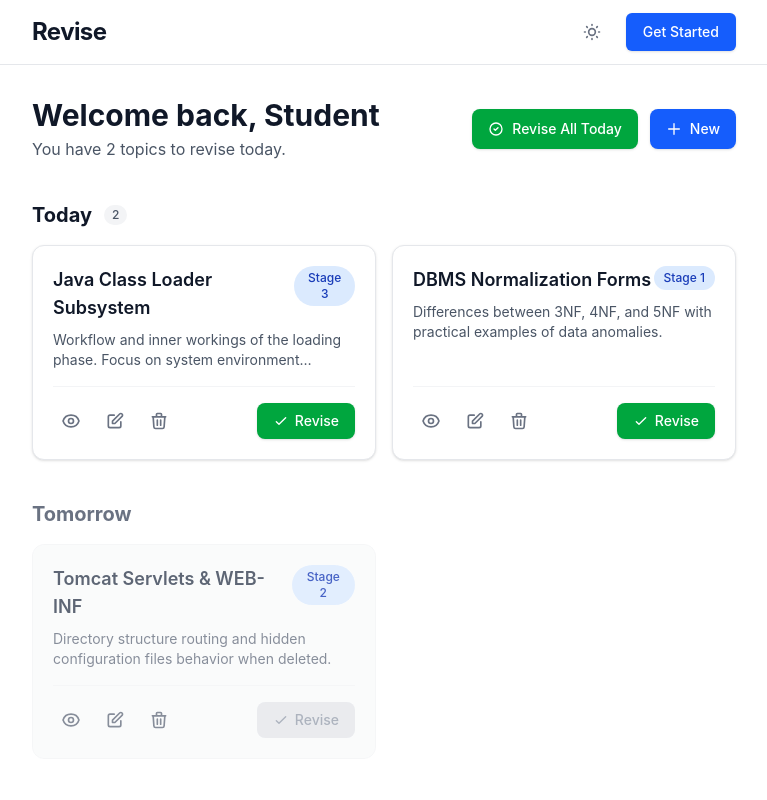
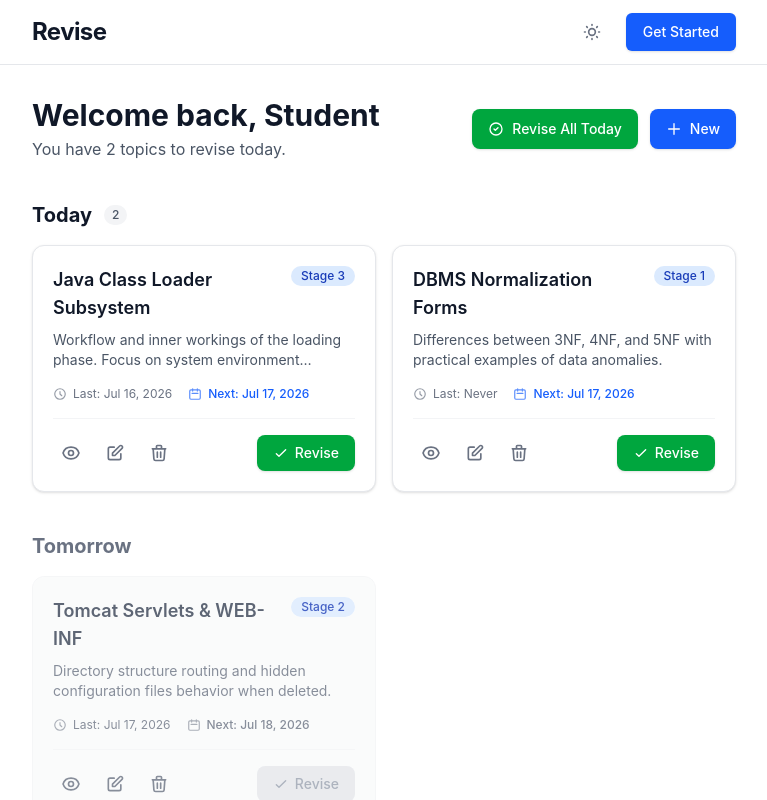
Before and after one commit to TagCoding223/revise, a React (Vite) app in the folder frontend/: page /dashboard in a window 1280 px wide. Shown: the top 800 px of the page, without its empty margins (256-1023 px from the left). Built offline with nearby package versions, Linux system fonts and the light colour scheme.

Commit message:
Applu dates of last and next revision in revision card.

```diff
--- a/frontend/src/components/shared/TopicCard.jsx
+++ b/frontend/src/components/shared/TopicCard.jsx
@@ -1,6 +1,16 @@
 import React from 'react';
 
 export function TopicCard({ topic, isActive, onView, onUpdate, onDelete, onRevise }) {
+  // Helper to format dates consistently or show a fallback
+  const formatDate = (dateString) => {
+    if (!dateString) return 'Never';
+    return new Date(dateString).toLocaleDateString('en-US', {
+      month: 'short',
+      day: 'numeric',
+      year: 'numeric'
+    });
+  };
+
   return (
     <div
       className={`p-5 rounded-xl border transition-all duration-300 flex flex-col justify-between ${
@@ -14,19 +24,35 @@ export function TopicCard({ topic, isActive, onView, onUpdate, onDelete, onRevis
           <h3 className={`font-semibold text-lg ${isActive ? 'text-gray-900 dark:text-white' : 'text-gray-700 dark:text-gray-300'}`}>
             {topic.title}
           </h3>
-          <span className="inline-flex items-center px-2.5 py-1 text-center py-0.5 rounded-full text-xs font-medium bg-blue-100 text-blue-800 dark:bg-blue-900/30 dark:text-blue-300">
+          <span className="inline-flex items-center px-2.5 py-0.5 rounded-full text-xs font-medium bg-blue-100 text-blue-800 dark:bg-blue-900/30 dark:text-blue-300 shrink-0 ml-2">
             Stage {topic.stage}
           </span>
         </div>
+
         <p className={`text-sm mb-4 line-clamp-2 ${isActive ? 'text-gray-600 dark:text-gray-400' : 'text-gray-500 dark:text-gray-500'}`}>
           {topic.description}
         </p>
+
+        {/* Revision Dates Display */}
+        <div className="flex flex-wrap items-center gap-x-4 gap-y-2 mb-4">
+          <div className="flex items-center text-xs text-gray-500 dark:text-gray-400">
+            <svg className="w-3.5 h-3.5 mr-1.5 opacity-70" fill="none" stroke="currentColor" viewBox="0 0 24 24">
+              <path strokeLinecap="round" strokeLinejoin="round" strokeWidth={2} d="M12 8v4l3 3m6-3a9 9 0 11-18 0 9 9 0 0118 0z" />
+            </svg>
+            Last: {formatDate(topic.lastRevisionDate)}
+          </div>
+          <div className={`flex items-center text-xs font-medium ${isActive ? 'text-blue-600 dark:text-blue-400' : 'text-gray-500 dark:text-gray-400'}`}>
+            <svg className="w-3.5 h-3.5 mr-1.5 opacity-70" fill="none" stroke="currentColor" viewBox="0 0 24 24">
+              <path strokeLinecap="round" strokeLinejoin="round" strokeWidth={2} d="M8 7V3m8 4V3m-9 8h10M5 21h14a2 2 0 002-2V7a2 2 0 00-2-2H5a2 2 0 00-2 2v12a2 2 0 002 2z" />
+            </svg>
+            Next: {formatDate(topic.nextRevisionDate)}
+          </div>
+        </div>
       </div>
 
       {/* Card Actions */}
       <div className="flex items-center gap-2 pt-4 border-t border-gray-100 dark:border-gray-700/50 mt-auto">
 
-        {/* View Button */}
         <button
           onClick={() => onView(topic)}
           className="p-2 text-gray-500 hover:text-blue-600 dark:text-gray-400 dark:hover:text-blue-400 transition-colors"
@@ -38,7 +64,6 @@ export function TopicCard({ topic, isActive, onView, onUpdate, onDelete, onRevis
           </svg>
         </button>
 
-        {/* Update Button */}
         <button
           onClick={() => onUpdate(topic)}
           className="p-2 text-gray-500 hover:text-blue-600 dark:text-gray-400 dark:hover:text-blue-400 transition-colors"
@@ -49,7 +74,6 @@ export function TopicCard({ topic, isActive, onView, onUpdate, onDelete, onRevis
           </svg>
         </button>
 
-        {/* Delete Button */}
         <button
           onClick={() => onDelete(topic)}
           className="p-2 text-gray-500 hover:text-red-600 dark:text-gray-400 dark:hover:text-red-400 transition-colors"
@@ -60,7 +84,6 @@ export function TopicCard({ topic, isActive, onView, onUpdate, onDelete, onRevis
           </svg>
         </button>
 
-        {/* Revise Button */}
         <button
           onClick={() => onRevise(topic.id)}
           disabled={!isActive}
--- a/frontend/src/pages/Dashboard.jsx
+++ b/frontend/src/pages/Dashboard.jsx
@@ -1,14 +1,18 @@
 import React, { useState, Suspense, lazy } from 'react';
 import { TopicCard } from '../components/shared/TopicCard';
-import TopLoadingBar from '../components/shared/TopLoadingBar'; // Added missing import
+import TopLoadingBar from '../components/shared/TopLoadingBar';
 
-// Lazy loaded modals
 const CreateRevisionModal = lazy(() => import('../components/modals/CreateRevisionModal'));
 const UpdateRevisionModal = lazy(() => import('../components/modals/UpdateRevisionModal'));
 const ViewRevisionModal = lazy(() => import('../components/modals/ViewRevisionModal'));
 const DeleteConfirmModal = lazy(() => import('../components/modals/DeleteConfirmModal'));
 
-// Updated mock data utilizing arrays for links
+// Dynamic date helpers for realistic mock data
+const today = new Date().toISOString();
+const yesterday = new Date(Date.now() - 86400000).toISOString();
+const tomorrow = new Date(Date.now() + 86400000).toISOString();
+const nextWeek = new Date(Date.now() + 7 * 86400000).toISOString();
+
 const initialTopics = [
     {
         id: 'uuid-1',
@@ -16,7 +20,9 @@ const initialTopics = [
         description: 'Workflow and inner workings of the loading phase. Focus on system environment classpath variable overrides and handling file-based inputs.',
         links: ['https://docs.oracle.com/javase/specs/', 'https://www.baeldung.com/java-classloaders'],
         stage: 3,
-        category: 'today'
+        category: 'today',
+        lastRevisionDate: yesterday,
+        nextRevisionDate: today
     },
     {
         id: 'uuid-2',
@@ -24,7 +30,9 @@ const initialTopics = [
         description: 'Differences between 3NF, 4NF, and 5NF with practical examples of data anomalies.',
         links: [],
         stage: 1,
-        category: 'today'
+        category: 'today',
+        lastRevisionDate: null,
+        nextRevisionDate: today
     },
     {
         id: 'uuid-3',
@@ -32,7 +40,9 @@ const initialTopics = [
         description: 'Directory structure routing and hidden configuration files behavior when deleted.',
         links: [],
         stage: 2,
-        category: 'tomorrow'
+        category: 'tomorrow',
+        lastRevisionDate: today,
+        nextRevisionDate: tomorrow
     },
     {
         id: 'uuid-4',
@@ -40,7 +50,9 @@ const initialTopics = [
         description: 'Comparison between greedy, dynamic programming, and divide & conquer strategies.',
         links: ['https://leetcode.com/problems/'],
         stage: 5,
-        category: 'other'
+        category: 'other',
+        lastRevisionDate: yesterday,
+        nextRevisionDate: nextWeek
     }
 ];
 
@@ -55,12 +67,25 @@ export default function Dashboard() {
 
     const userName = "Student";
 
+    // Helper to calculate a future date based on stage (simplified for mock purposes)
+    const calculateNextDate = (currentStage) => {
+        const daysToAdd = currentStage === 1 ? 3 : currentStage === 2 ? 7 : 16;
+        return new Date(Date.now() + daysToAdd * 86400000).toISOString();
+    };
+
     // --- Handlers for Bulk Actions ---
     const handleReviseAllToday = () => {
+        const now = new Date().toISOString();
         setTopics(currentTopics =>
             currentTopics.map(t => {
                 if (t.category === 'today') {
-                    return { ...t, stage: t.stage + 1, category: 'other' };
+                    return {
+                        ...t,
+                        stage: t.stage + 1,
+                        category: 'other',
+                        lastRevisionDate: now,
+                        nextRevisionDate: calculateNextDate(t.stage)
+                    };
                 }
                 return t;
             })
@@ -69,10 +94,17 @@ export default function Dashboard() {
 
     // --- Handlers for Single Card Actions ---
     const handleRevise = (topicId) => {
+        const now = new Date().toISOString();
         setTopics(currentTopics =>
             currentTopics.map(t =>
                 t.id === topicId
-                    ? { ...t, stage: t.stage + 1, category: 'other' }
+                    ? {
+                        ...t,
+                        stage: t.stage + 1,
+                        category: 'other',
+                        lastRevisionDate: now,
+                        nextRevisionDate: calculateNextDate(t.stage)
+                      }
                     : t
             )
         );
@@ -80,11 +112,14 @@ export default function Dashboard() {
 
     // --- Modal Submission Handlers ---
     const handleCreateNew = (newTopicData) => {
+        const now = new Date().toISOString();
         const newTopic = {
             id: `uuid-${Date.now()}`,
             ...newTopicData,
             stage: 1,
-            category: 'today'
+            category: 'today',
+            lastRevisionDate: null,
+            nextRevisionDate: now // Next revision is today for a fresh topic
         };
         setTopics([newTopic, ...topics]);
         setIsCreateOpen(false);
@@ -218,7 +253,7 @@ export default function Dashboard() {
                 </section>
             )}
 
-            {/* Modals Integration - Conditionally rendered to ensure they only download when triggered */}
+            {/* Modals Integration */}
             <Suspense fallback={<TopLoadingBar />}>
 
                 {isCreateOpen && (
```
